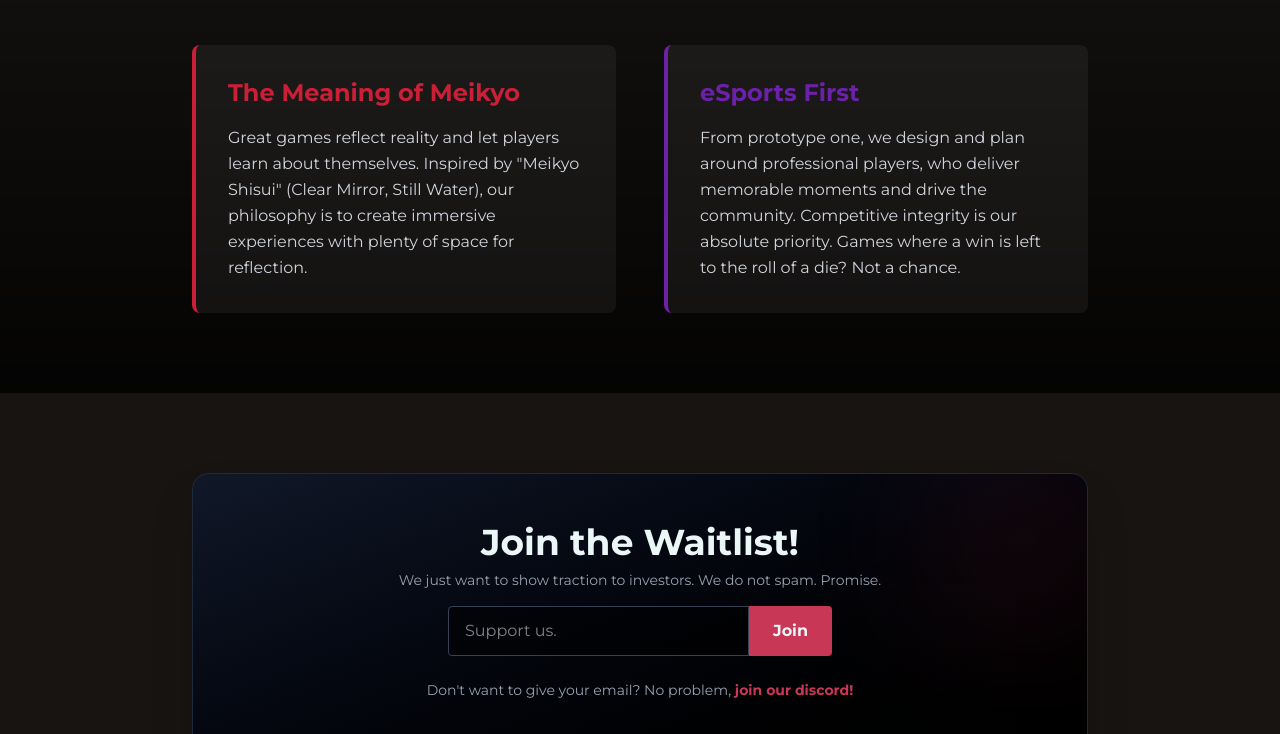
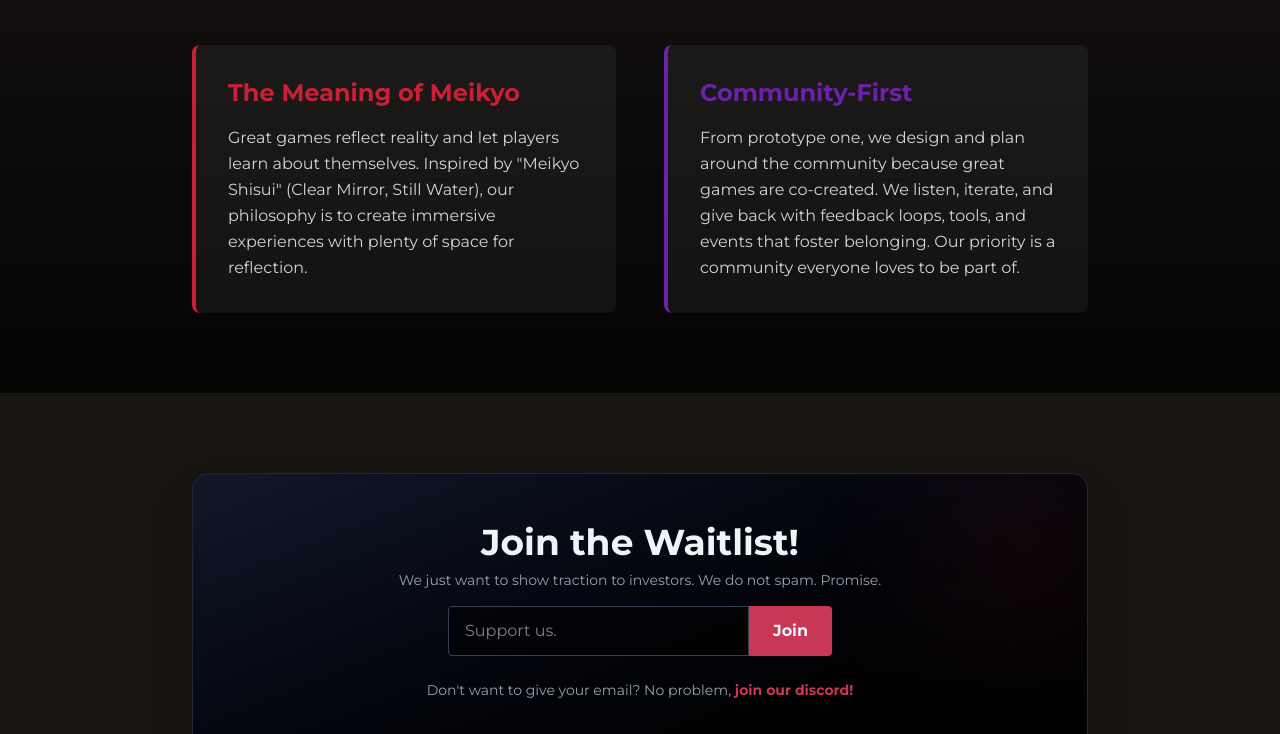
Before and after one commit to meikyostudio/meikyostudio.github.io, a plain HTML site: page index.html in a window 1280 px wide. Shown: the part 941-1675 px from the top of the page. Drawn offline with Linux system fonts and the light colour scheme.

Commit message:
Update Philosophy

```diff
--- a/index.html
+++ b/index.html
@@ -56,20 +56,14 @@
                 <div class="grid md:grid-cols-2 gap-12 text-left">
                     <div class="bg-white/5 p-8 rounded-lg border-l-4 border-mk-red hover:bg-white/10 transition-colors">
                         <h3 class="text-2xl font-bold mb-4 text-mk-red font-montserrat">The Meaning of Meikyo</h3>
-                        <!-- <p class="text-gray-300 leading-relaxed">
-                            Derived from the concept of "Meikyo Shisui" (Clear Mirror, Still Water), our studio embodies the state of perfect mental clarity. We build games that reflect the player's true skill and intent, unclouded by distraction.
-                        </p> -->
                         <p class="text-gray-300 leading-relaxed">
                             Great games reflect reality and let players learn about themselves. Inspired by "Meikyo Shisui" (Clear Mirror, Still Water), our philosophy is to create immersive experiences with plenty of space for reflection.
                         </p>
                     </div>
                     <div class="bg-white/5 p-8 rounded-lg border-l-4 border-mk-purple hover:bg-white/10 transition-colors">
-                        <h3 class="text-2xl font-bold mb-4 text-mk-purple font-montserrat">eSports First</h3>
-                        <!-- <p class="text-gray-300 leading-relaxed">
-                            Being eSports first means we are planning for pro players, balance, fair play, and long-term sustainability from day one. Our vision is to be the benchmark in eSports and create memorable moments for the community.
-                        </p> -->
+                        <h3 class="text-2xl font-bold mb-4 text-mk-purple font-montserrat">Community-First</h3>
                         <p class="text-gray-300 leading-relaxed">
-                            From prototype one, we design and plan around professional players, who deliver memorable moments and drive the community. Competitive integrity is our absolute priority. Games where a win is left to the roll of a die? Not a chance.
+                            From prototype one, we design and plan around the community because great games are co-created. We listen, iterate, and give back with feedback loops, tools, and events that foster belonging. Our priority is a community everyone loves to be part of.
                         </p>
                     </div>
                 </div>
```
